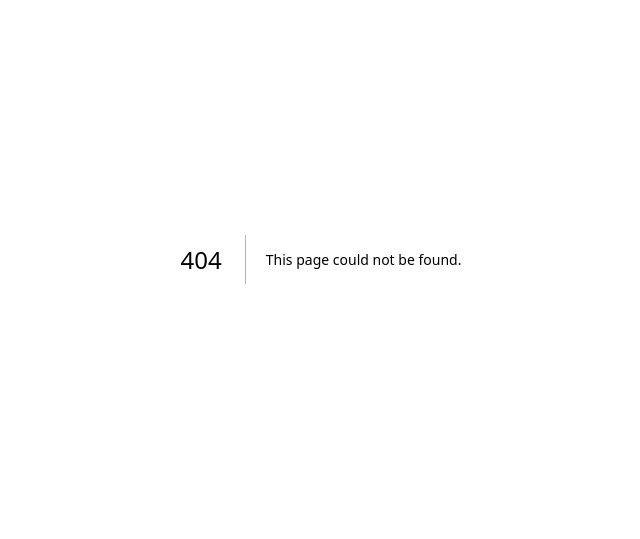
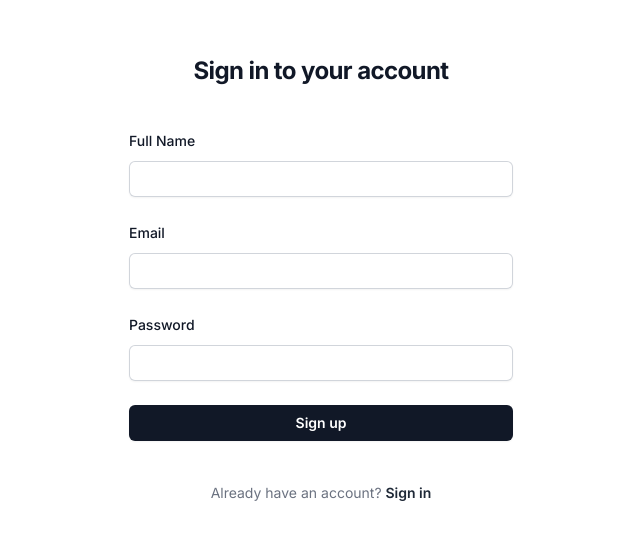
Before and after one commit to carlosdlacoste/redux-auth-app, a Next.js app: page /signup in a window 1280 px wide. Before the commit this address had no page. Shown: the part 141-680 px from the top of the page, without its empty margins (319-959 px from the left). Built offline with nearby package versions, Linux system fonts and the light colour scheme.

Commit message:
Agregago a stagging signup component

```diff
--- /dev/null
+++ b/src/app/signup/page.jsx
@@ -0,0 +1,49 @@
+import Login from "@/app/login/page";
+
+const SignUp = () =>{
+    return(
+        <>
+            <div className="flex h-screen flex-col justify-center items-center px-6 py-12 lg:px-8">
+                <div className="sm:mx-auto sm:w-full sm:max-w-sm">
+                    <h2 className="mt-10 text-center text-2xl font-bold leading-9 tracking-tight text-gray-900">Sign in to your account</h2>
+                </div>
+
+                <div className="mt-10 sm:mx-auto sm:w-full sm:max-w-sm">
+                    <form className="space-y-6" action="#" method="POST">
+                        <div>
+                            <label htmlFor="fullName" className="block text-sm font-medium leading-6 text-gray-900">Full Name</label>
+                            <div className="mt-2">
+                                <input id="fullName" name="full-name" type="text" autoComplete="full-name" required className="block w-full rounded-md border-0 py-1.5 text-gray-900 shadow-sm ring-1 ring-inset ring-gray-300 p-2 placeholder:text-gray-400 focus:ring-2 focus:ring-inset focus:ring-gray-600 sm:text-sm sm:leading-6"/>
+                            </div>
+                        </div>
+                        <div>
+                            <label htmlFor="email" className="block text-sm font-medium leading-6 text-gray-900">Email</label>
+                            <div className="mt-2">
+                                <input id="email" name="email" type="email" autoComplete="email" required className="block w-full rounded-md border-0 py-1.5 text-gray-900 shadow-sm ring-1 ring-inset p-2 ring-gray-300 placeholder:text-gray-400 focus:ring-2 focus:ring-inset focus:ring-gray-600 sm:text-sm sm:leading-6"/>
+                            </div>
+                        </div>
+
+                        <div>
+                            <label htmlFor="password" className="block text-sm font-medium leading-6 text-gray-900">Password</label>
+                            <div className="mt-2">
+                                <input id="password" name="password" type="password" autoComplete="current-password" required className="block w-full rounded-md border-0 py-1.5 text-gray-900 shadow-sm p-2 ring-1 ring-inset ring-gray-300 placeholder:text-gray-400 focus:ring-2 focus:ring-inset focus:ring-gray-600 sm:text-sm sm:leading-6"/>
+                            </div>
+                        </div>
+
+                        <div>
+                            <button type="submit" className="flex w-full justify-center rounded-md bg-gray-900 px-3 py-1.5 text-sm font-semibold leading-6 text-white shadow-sm hover:bg-gray-500 focus-visible:outline focus-visible:outline-2 focus-visible:outline-offset-2 focus-visible:outline-indigo-600">Sign up</button>
+                        </div>
+                    </form>
+
+                    <p className="mt-10 text-center text-sm text-gray-500">
+                        Already have an account? {" "}
+                        <a href="#" className="font-semibold leading-6 text-gray-800 hover:text-gray-400">Sign in</a>
+                    </p>
+                </div>
+            </div>
+
+        </>
+    )
+}
+
+export default SignUp
```
